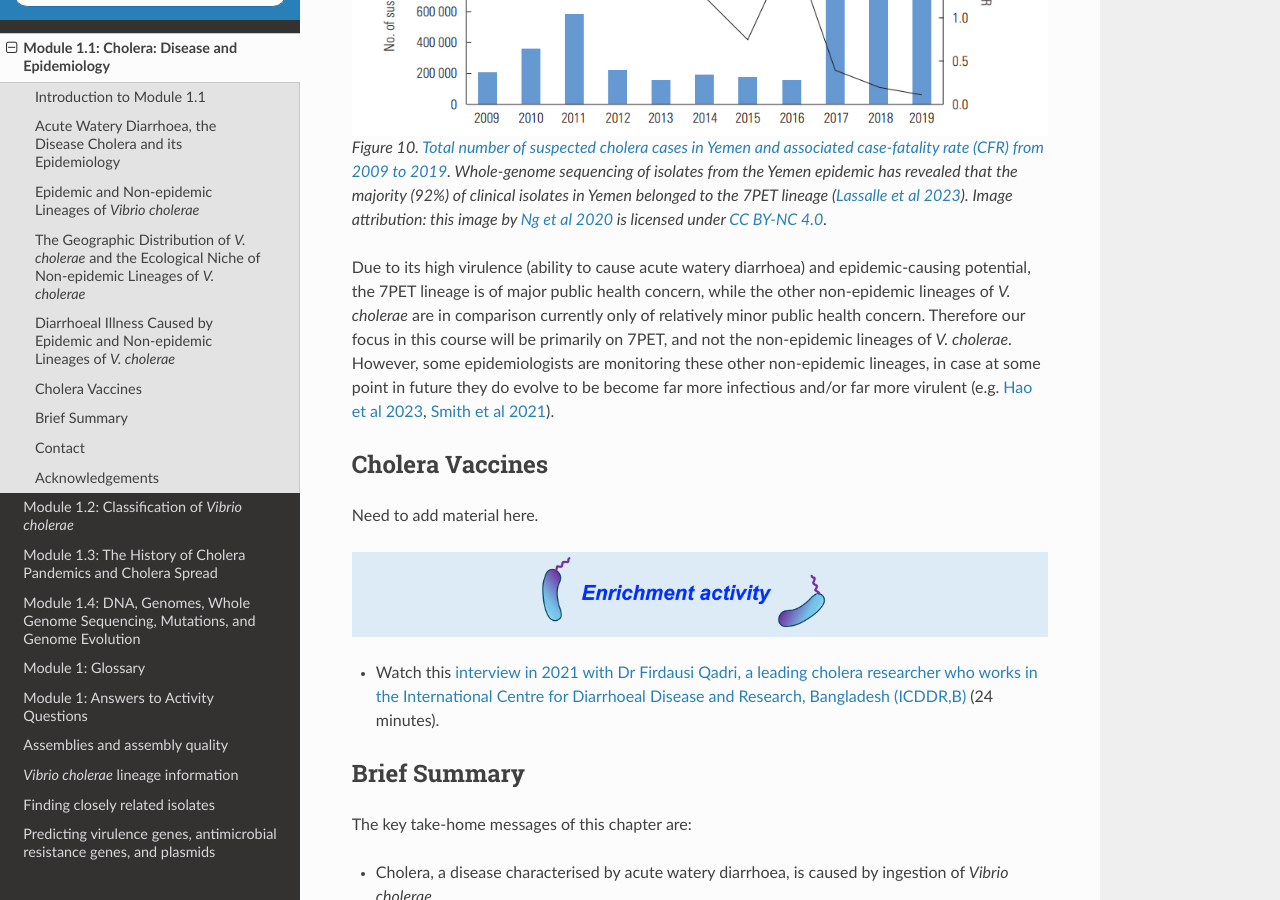
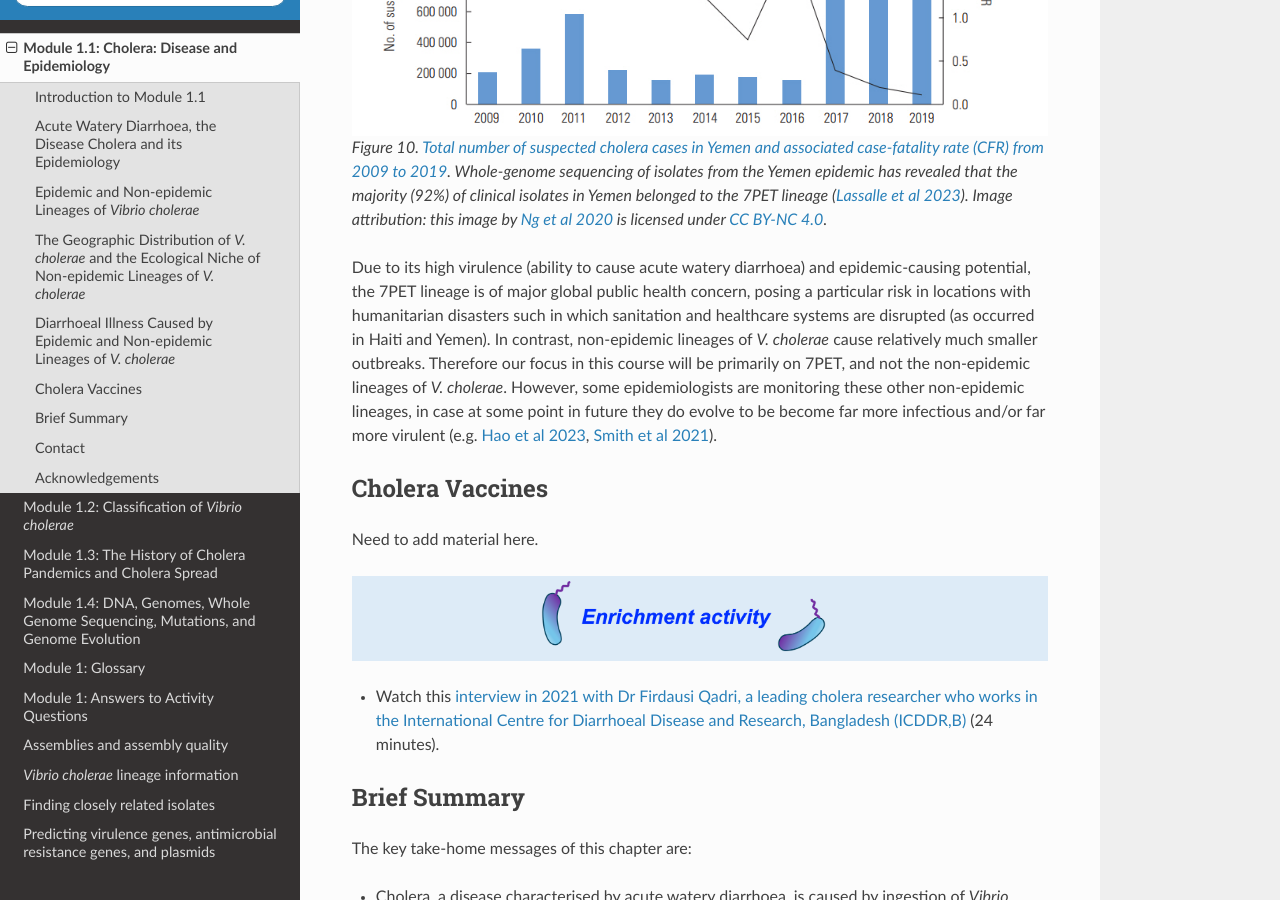
Before and after one commit to avrilcoghlan/cholerabook, a Sphinx documentation site: the page built from docs/source/vibriogenomes.rst, in a window 1280 px wide and 900 px high, scrolled down 10999 px. Built offline with Sphinx 7.4.7 and the Read the Docs theme 2.0.0, drawn with Linux system fonts in a browser that asks for light colours.

Commit message:
Update vibriogenomes.rst

```diff
--- a/docs/source/vibriogenomes.rst
+++ b/docs/source/vibriogenomes.rst
@@ -385,8 +385,9 @@ approximately 2.5 million suspected cholera cases and appproximately 4000 deaths
 
 .. _Lassalle et al 2023: https://pubmed.ncbi.nlm.nih.gov/37770747/
 
-Due to its high virulence (ability to cause acute watery diarrhoea) and epidemic-causing potential, the 7PET lineage is of major public health concern,
-while the other non-epidemic lineages of *V. cholerae* are in comparison currently only of relatively minor public health concern.
+Due to its high virulence (ability to cause acute watery diarrhoea) and epidemic-causing potential, the 7PET lineage is of major global public health concern,
+posing a particular risk in locations with humanitarian disasters such in which sanitation and healthcare systems are disrupted (as occurred in Haiti and Yemen).
+In contrast, non-epidemic lineages of *V. cholerae* cause relatively much smaller outbreaks.
 Therefore our focus in this course will be primarily on 7PET, and not the non-epidemic lineages of *V. cholerae*.
 However, some epidemiologists are monitoring these other non-epidemic lineages, in case at some point in future they
 do evolve to be become far more infectious and/or far more virulent (e.g. `Hao et al 2023`_, `Smith et al 2021`_).
```
